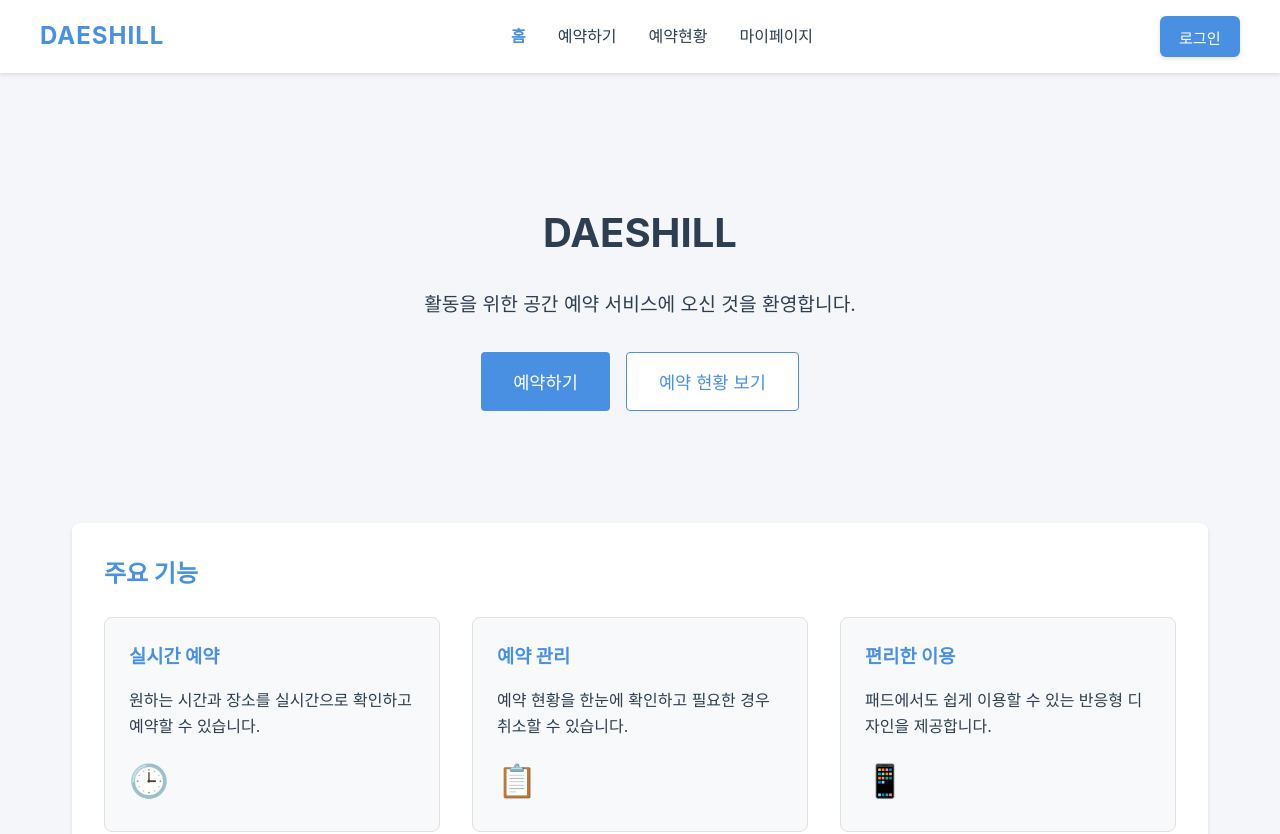
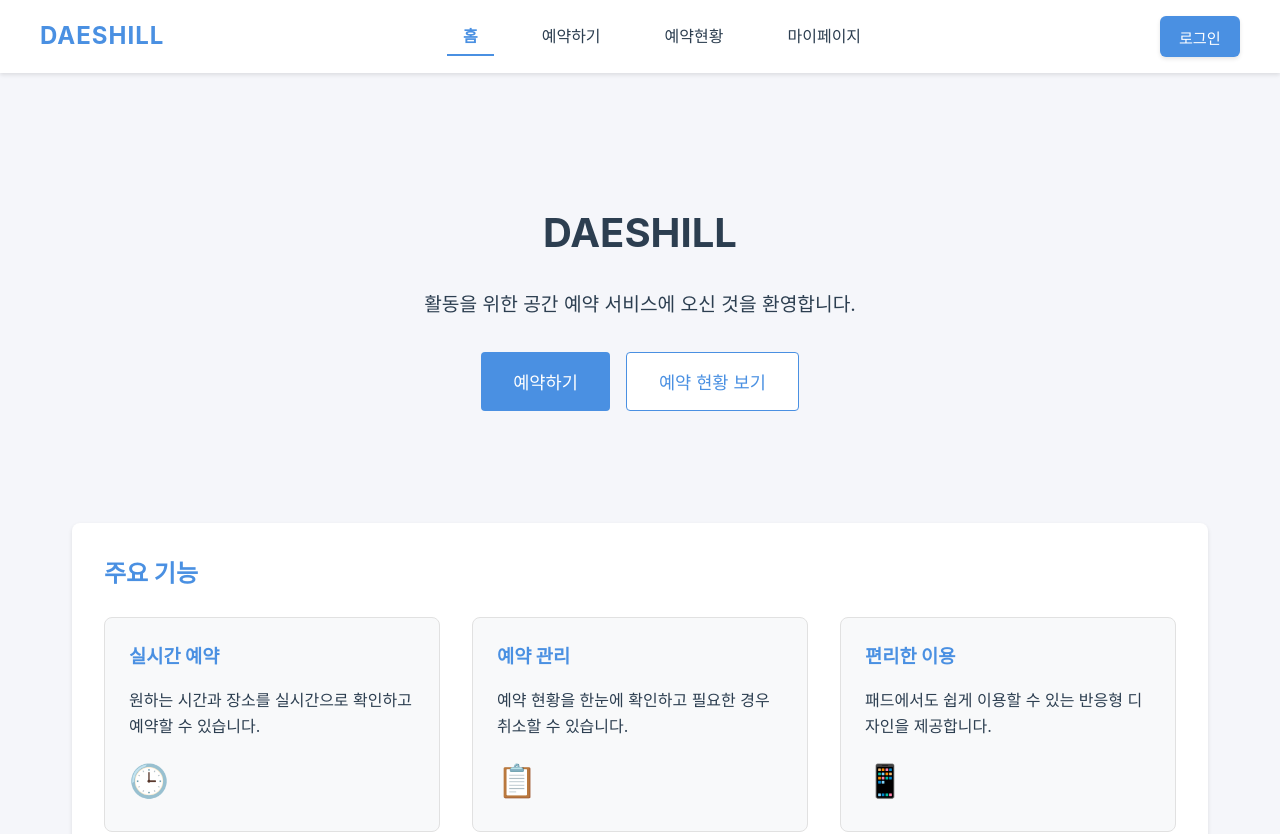
Before and after one commit to Popoisthebest/DSHUB, a React (Create React App) app: page / in a window 1280 px wide. Shown: the top 834 px of the page. Built offline with nearby package versions, Linux system fonts and the light colour scheme; no server answers; the database is empty.

Commit message:
fix/헤더 수정

```diff
--- a/src/components/Header.js
+++ b/src/components/Header.js
@@ -66,6 +66,11 @@ function Header() {
                       ? "var(--primary-color)"
                       : "var(--text-color)",
                   fontWeight: location.pathname === "/" ? "700" : "500",
+                  padding: "0.5rem 1rem",
+                  borderBottom:
+                    location.pathname === "/"
+                      ? "2px solid var(--primary-color)"
+                      : "none",
                 }}
               >
                 홈
@@ -87,6 +92,11 @@ function Header() {
                       ? "var(--primary-color)"
                       : "var(--text-color)",
                   fontWeight: location.pathname === "/reserve" ? "700" : "500",
+                  padding: "0.5rem 1rem",
+                  borderBottom:
+                    location.pathname === "/reserve"
+                      ? "2px solid var(--primary-color)"
+                      : "none",
                 }}
               >
                 예약하기
@@ -109,6 +119,11 @@ function Header() {
                       : "var(--text-color)",
                   fontWeight:
                     location.pathname === "/reservations" ? "700" : "500",
+                  padding: "0.5rem 1rem",
+                  borderBottom:
+                    location.pathname === "/reservations"
+                      ? "2px solid var(--primary-color)"
+                      : "none",
                 }}
               >
                 예약현황
@@ -130,6 +145,11 @@ function Header() {
                       ? "var(--primary-color)"
                       : "var(--text-color)",
                   fontWeight: location.pathname === "/mypage" ? "700" : "500",
+                  padding: "0.5rem 1rem",
+                  borderBottom:
+                    location.pathname === "/mypage"
+                      ? "2px solid var(--primary-color)"
+                      : "none",
                 }}
               >
                 마이페이지
@@ -146,6 +166,11 @@ function Header() {
                         ? "var(--primary-color)"
                         : "var(--text-color)",
                     fontWeight: location.pathname === "/admin" ? "700" : "500",
+                    padding: "0.5rem 1rem",
+                    borderBottom:
+                      location.pathname === "/admin"
+                        ? "2px solid var(--primary-color)"
+                        : "none",
                   }}
                 >
                   관리자
```
